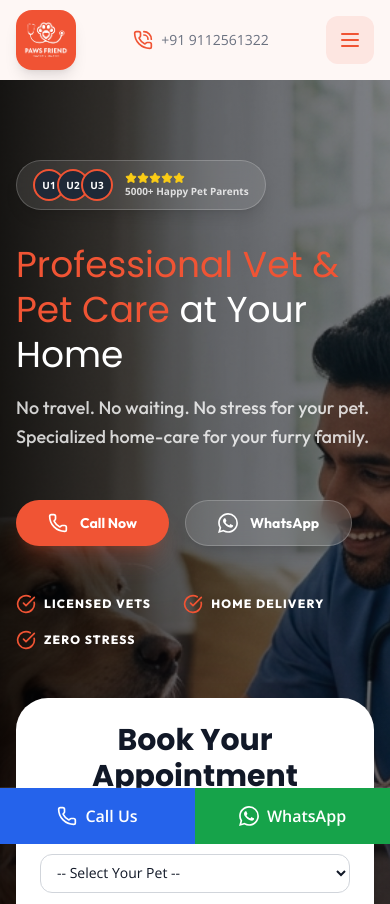
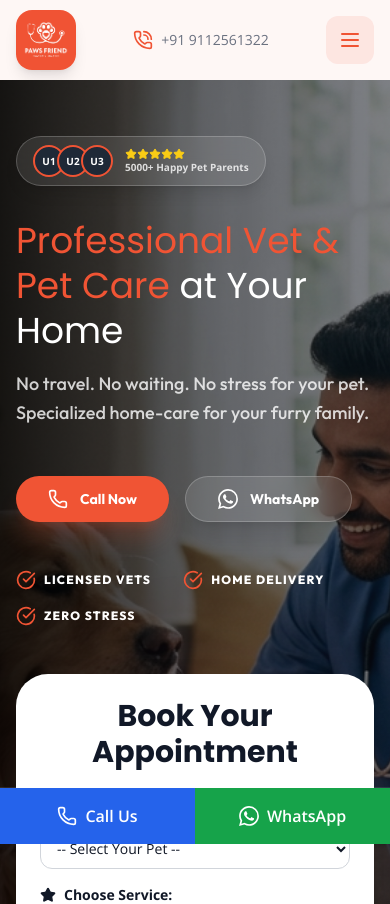
Before and after one commit to desirediv0/paws-friend, a Next.js app: page /home-vet-care in a window 390 px wide. Shown: the top 904 px of the page. Built offline with nearby package versions, Linux system fonts and the light colour scheme.

Commit message:
feat: add HomeVetHero component with appointment form and CTA section

```diff
--- a/src/components/HomeVetHero.jsx
+++ b/src/components/HomeVetHero.jsx
@@ -22,7 +22,7 @@
                 <div className="absolute inset-0 bg-gradient-to-r from-black/80 via-black/40 to-black/20 md:from-black/90 md:via-black/50 md:to-transparent"></div>
             </div>
 
-            <div className="max-w-7xl mx-auto px-4 sm:px-6 lg:px-8 relative z-10 pt-20 pb-16 md:pt-32 md:pb-32">
+            <div className="max-w-7xl mx-auto px-4 sm:px-6 lg:px-8 relative z-10 pt-14 pb-16 md:pt-32 md:pb-32">
                 <div className="grid lg:grid-cols-2 gap-12 items-center">
 
                     {/* Left Content */}
@@ -60,7 +60,7 @@
                                 Call Now
                             </a>
                             <a href="https://wa.me/918800682777" className="flex items-center px-8 md:px-10 py-3 md:py-4 bg-white/10 backdrop-blur-md text-white rounded-full font-outfit font-bold border border-white/20 hover:bg-white/20 transition-all transform hover:scale-105 shadow-xl shadow-black/10 text-sm md:text-base">
-                                <svg className="w-5 h-5 mr-3 fill-current" viewBox="0 0 24 24"><path d="M17.472 14.382c-.297-.149-1.758-.867-2.03-.967-.273-.099-.471-.148-.67.15-.197.297-.767.966-.94 1.164-.173.199-.347.223-.644.075-.297-.15-1.255-.463-2.39-1.475-.883-.788-1.48-1.761-1.653-2.059-.173-.297-.018-.458.13-.606.134-.133.298-.347.446-.52.149-.174.198-.298.298-.497.099-.198.05-.371-.025-.52-.075-.149-.669-1.612-.916-2.207-.242-.579-.487-.5-.669-.51-.173-.008-.371-.01-.57-.01-.198 0-.52.074-.792.372-.272.297-1.04 1.016-1.04 2.479 0 1.462 1.065 2.875 1.213 3.074.149.198 2.096 3.2 5.077 4.487.709.306 1.262.489 1.694.625.712.227 1.36.195 1.871.118.571-.085 1.758-.719 2.006-1.413.248-.694.248-1.289.173-1.413-.074-.124-.272-.198-.57-.347m-5.421 7.403h-.004a9.87 9.87 0 01-5.031-1.378l-.361-.214-3.741.982.998-3.648-.235-.374a9.86 9.86 0 01-1.51-5.26c.001-5.45 4.436-9.884 9.888-9.884 2.64 0 5.122 1.03 6.988 2.898a9.825 9.825 0 012.893 6.994c-.003 5.45-4.437 9.884-9.885 9.884m8.413-18.297A11.815 11.815 0 0012.05 0C5.495 0 .16 5.335.157 11.892c0 2.096.547 4.142 1.588 5.945L.057 24l6.305-1.654a11.882 11.882 0 005.683 1.448h.005c6.554 0 11.89-5.335 11.893-11.893a11.821 11.821 0 00-3.48-8.413z"/></svg>
+                                <svg className="w-5 h-5 mr-3 fill-current" viewBox="0 0 24 24"><path d="M17.472 14.382c-.297-.149-1.758-.867-2.03-.967-.273-.099-.471-.148-.67.15-.197.297-.767.966-.94 1.164-.173.199-.347.223-.644.075-.297-.15-1.255-.463-2.39-1.475-.883-.788-1.48-1.761-1.653-2.059-.173-.297-.018-.458.13-.606.134-.133.298-.347.446-.52.149-.174.198-.298.298-.497.099-.198.05-.371-.025-.52-.075-.149-.669-1.612-.916-2.207-.242-.579-.487-.5-.669-.51-.173-.008-.371-.01-.57-.01-.198 0-.52.074-.792.372-.272.297-1.04 1.016-1.04 2.479 0 1.462 1.065 2.875 1.213 3.074.149.198 2.096 3.2 5.077 4.487.709.306 1.262.489 1.694.625.712.227 1.36.195 1.871.118.571-.085 1.758-.719 2.006-1.413.248-.694.248-1.289.173-1.413-.074-.124-.272-.198-.57-.347m-5.421 7.403h-.004a9.87 9.87 0 01-5.031-1.378l-.361-.214-3.741.982.998-3.648-.235-.374a9.86 9.86 0 01-1.51-5.26c.001-5.45 4.436-9.884 9.888-9.884 2.64 0 5.122 1.03 6.988 2.898a9.825 9.825 0 012.893 6.994c-.003 5.45-4.437 9.884-9.885 9.884m8.413-18.297A11.815 11.815 0 0012.05 0C5.495 0 .16 5.335.157 11.892c0 2.096.547 4.142 1.588 5.945L.057 24l6.305-1.654a11.882 11.882 0 005.683 1.448h.005c6.554 0 11.89-5.335 11.893-11.893a11.821 11.821 0 00-3.48-8.413z" /></svg>
                                 WhatsApp
                             </a>
                         </div>
```
